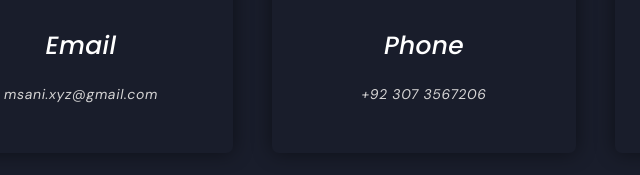
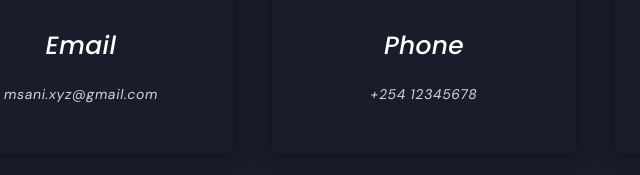
Before and after one commit to mwendaB/dummy, a plain HTML site: page index.html in a window 1280 px wide. Shown: the part 3089-3264 px from the top of the page, 216-856 px from the left. Drawn offline with Linux system fonts and the light colour scheme; a script that the page names is missing.

Commit message:
add number

```diff
--- a/index.html
+++ b/index.html
@@ -299,7 +299,7 @@
                     <div class="con-item">
                         <i class="fa-solid fa-phone"></i>
                         <h2>Phone</h2>
-                        <p>+92 307 3567206</p>
+                        <p>+254 12345678</p>
                     </div>
 
                     <!-- Contact item 3 -->
```
